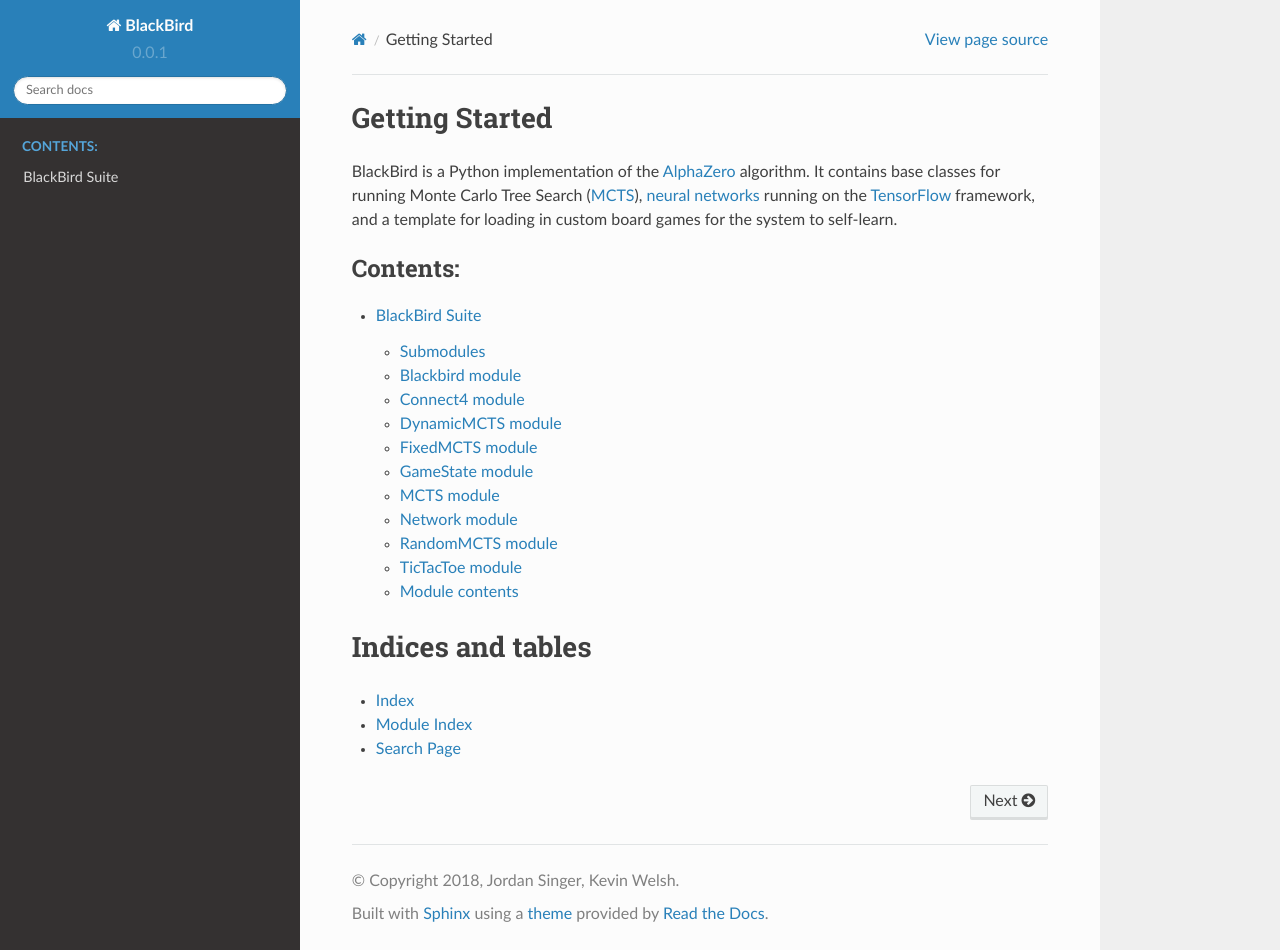
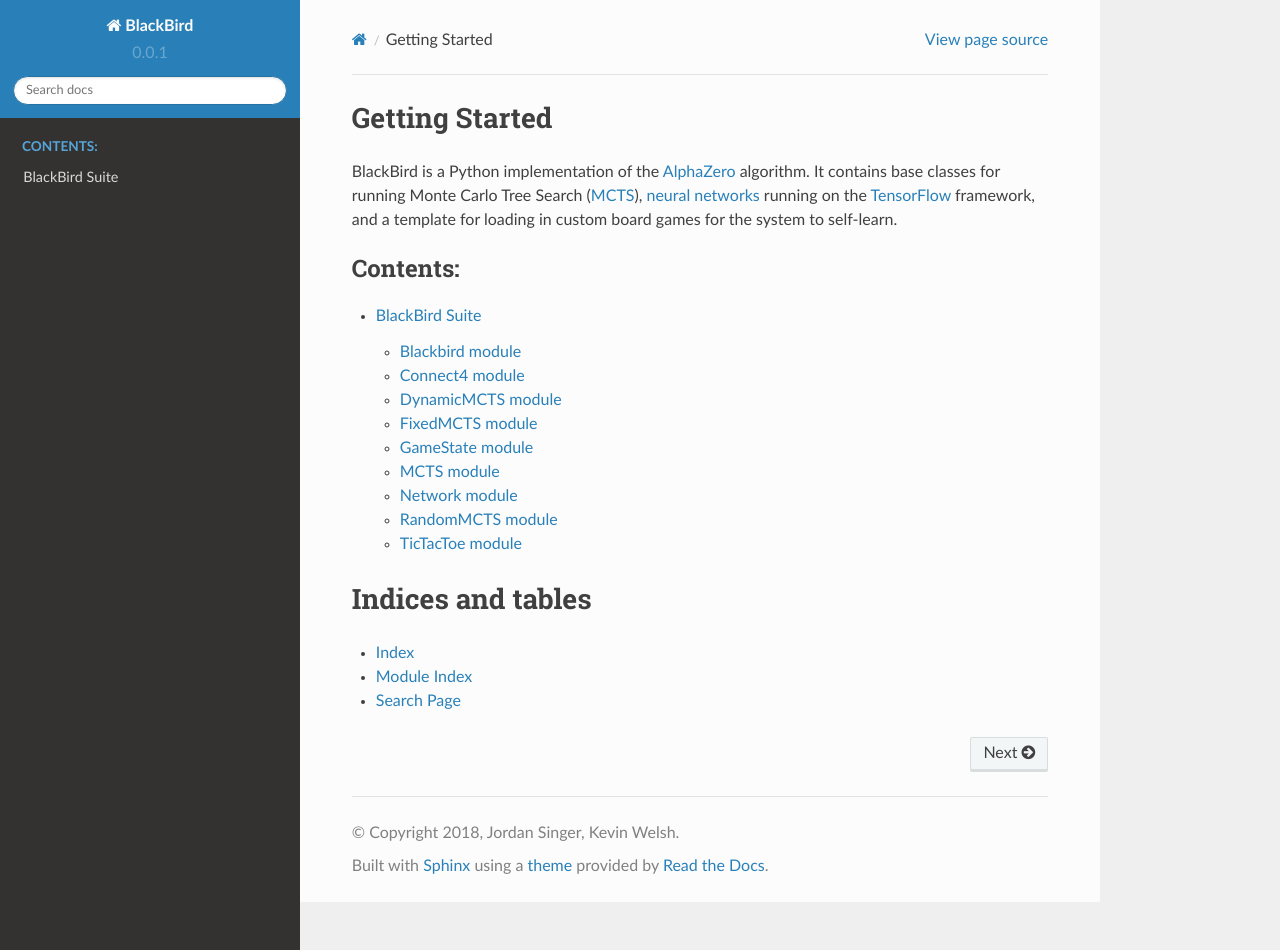
Before and after one commit to ZackAttack614/BlackBird, a Sphinx documentation site: the page built from docs/index.rst, in a window 1280 px wide and 950 px high. Built offline with Sphinx 7.4.7 and the Read the Docs theme 2.0.0, drawn with Linux system fonts in a browser that asks for light colours.

Commit message:
Take out unnecessary headings in src.rst

```diff
--- a/docs/source/src.rst
+++ b/docs/source/src.rst
@@ -1,8 +1,5 @@
 BlackBird Suite
 ===============
-
-Submodules
-----------
 
 Blackbird module
 --------------------
@@ -76,12 +73,3 @@
     :members:
     :undoc-members:
     :show-inheritance:
-
-
-Module contents
----------------
-
-.. automodule:: src
-    :members:
-    :undoc-members:
-    :show-inheritance:
```
